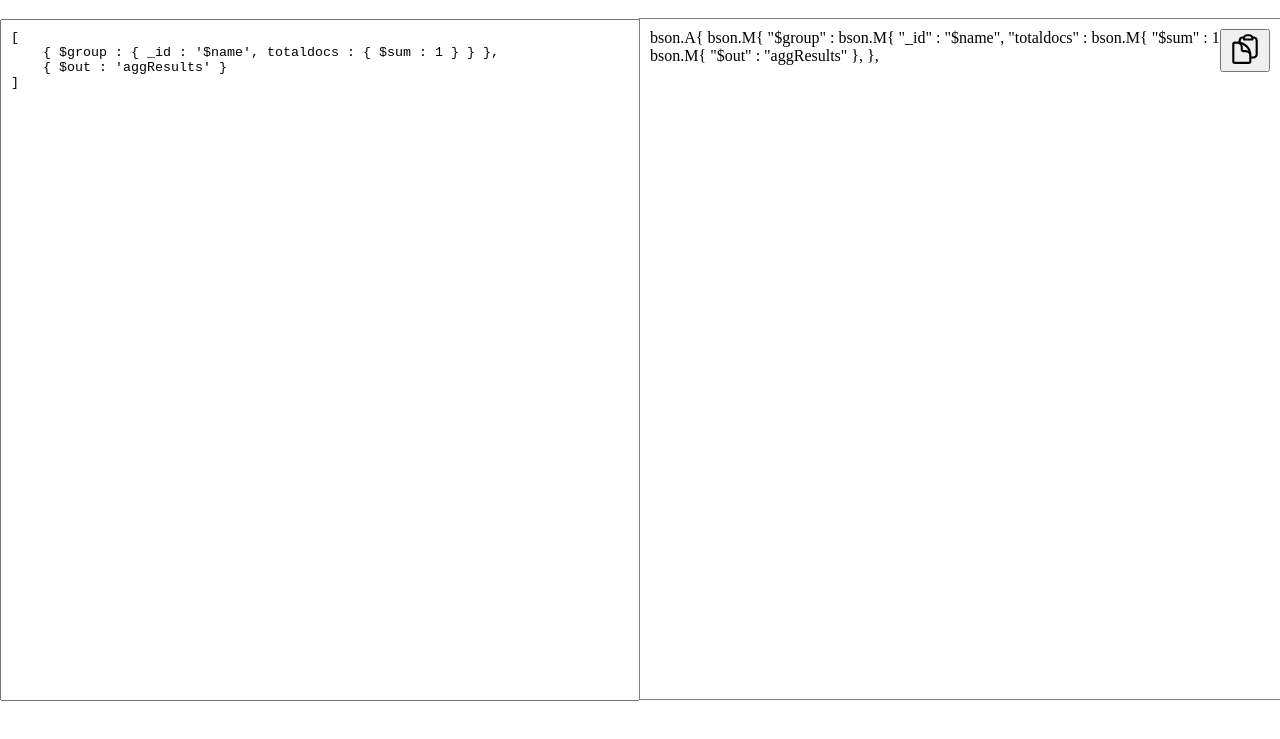
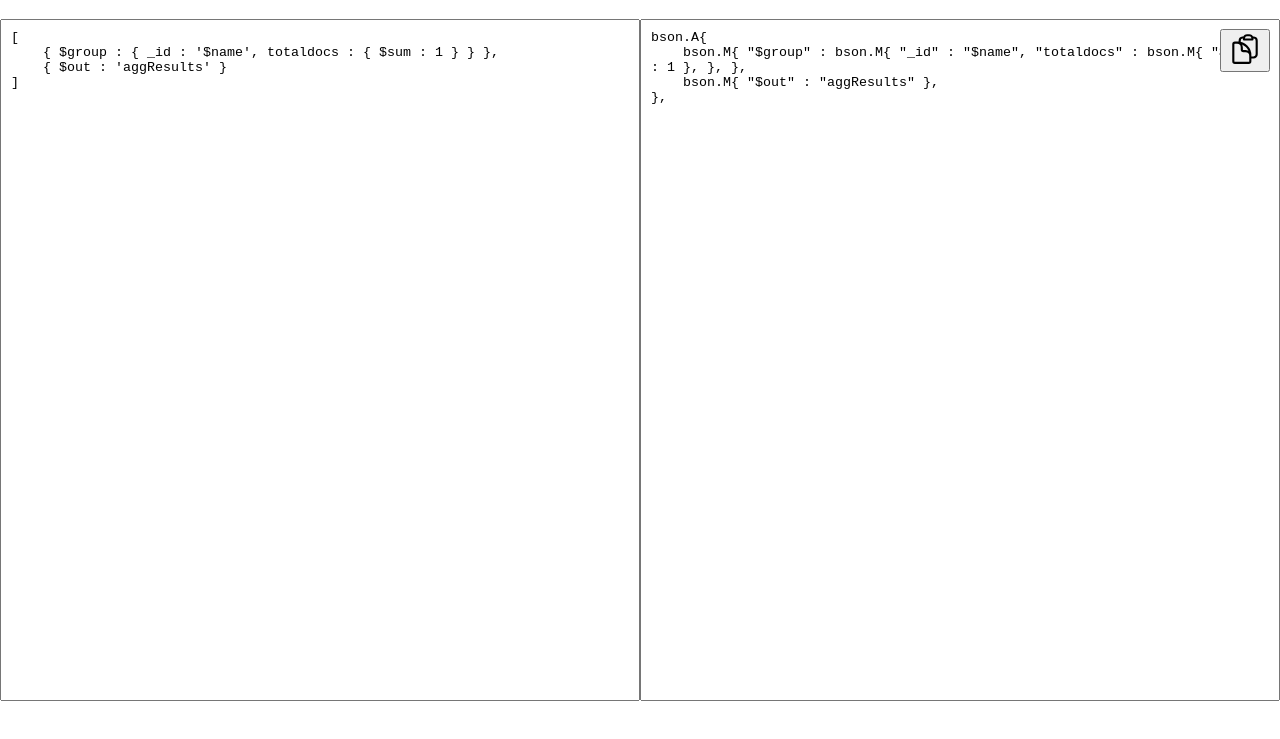
Before and after one commit to just-arun/mongo-query-to-golang-bson, a plain HTML site: page index.html in a window 1280 px wide. Shown: the part 61-800 px from the top of the page. Drawn offline with nearby package versions, Linux system fonts and the light colour scheme.

Commit message:
changing style

```diff
--- a/index.html
+++ b/index.html
@@ -59,7 +59,9 @@
         <div class="grid">
             <textarea class="textarea" placeholder="place your text here..." cols="30" rows="10"
                 v-model="mongoQuery"></textarea>
-            <div class="textarea" style="outline: 1px solid grey;" v-text="goMongo"></div>
+            <textarea class="textarea" readonly cols="30" rows="10"
+                v-model="goMongo"></textarea>
+            <!-- <div class="textarea" style="outline: 1px solid grey;" v-text="goMongo"></div> -->
         </div>
     </div>
 
```
